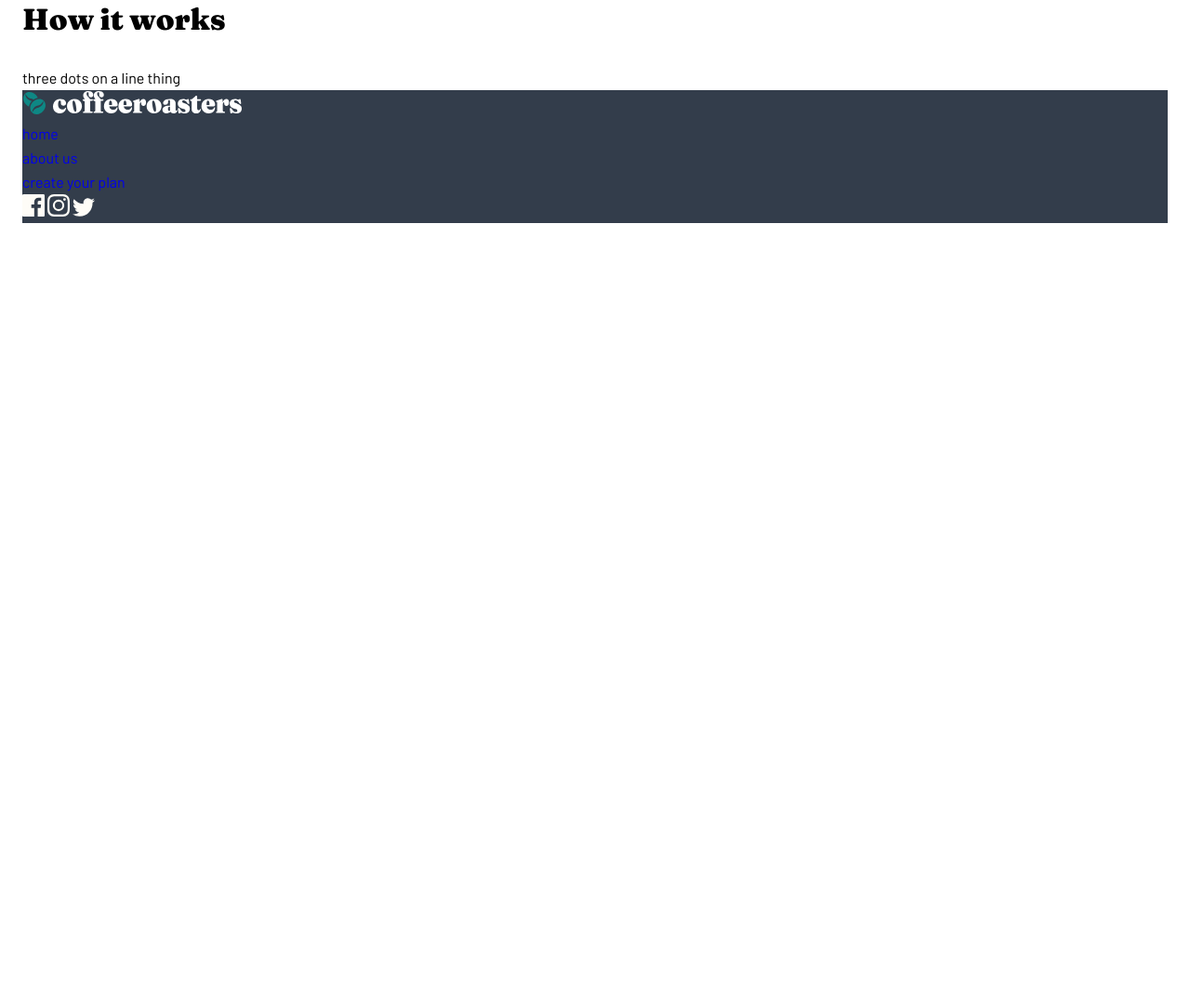
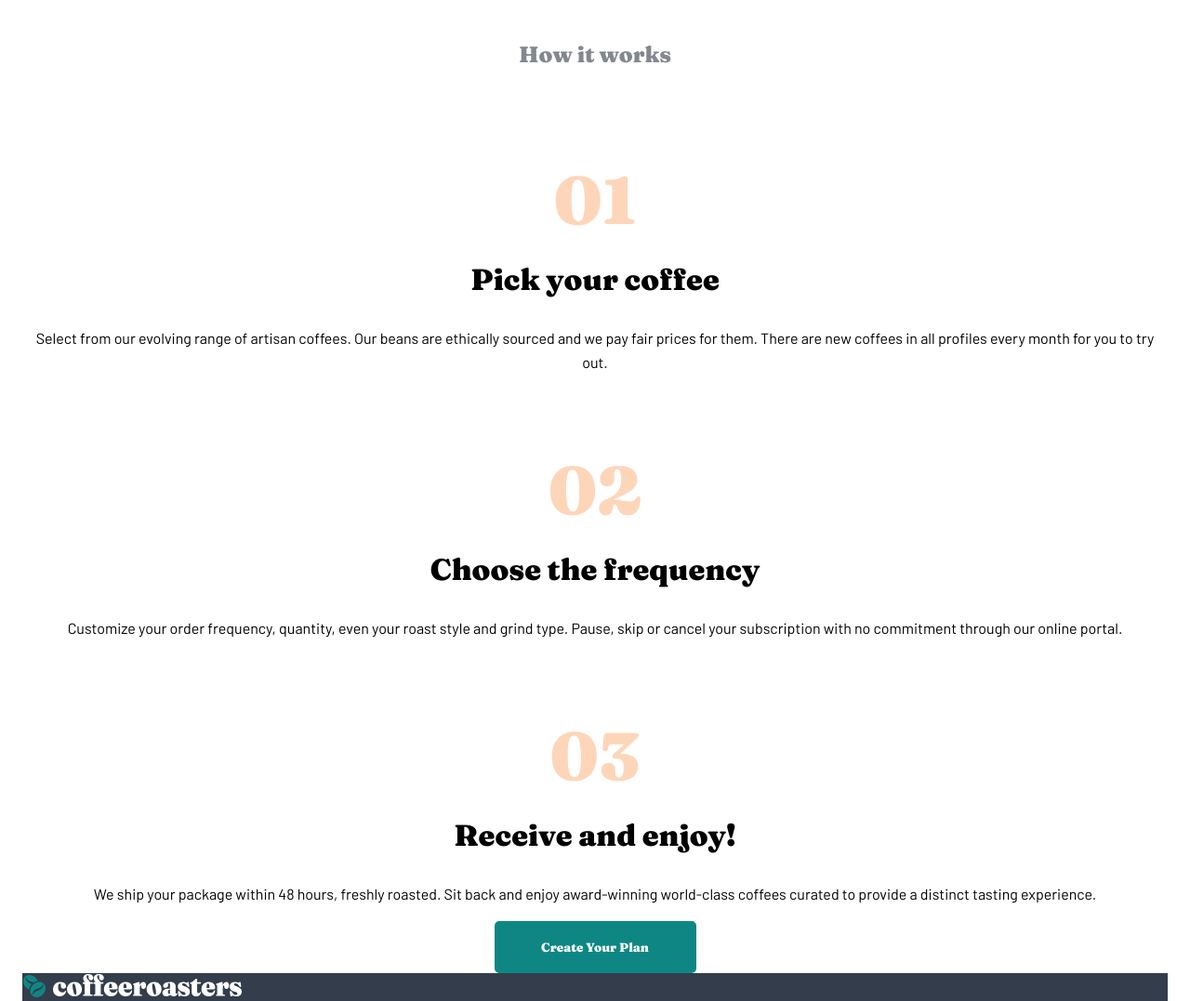
Before and after one commit to chrisyoung0101/coffee-roasters-home-page-study, a plain HTML site: page index.html in a window 1280 px wide. Shown: the part 3516-4593 px from the top of the page at 93% size. Before the commit the page ends 3913 px from the top, so only its background shows below. Drawn offline with Linux system fonts and the light colour scheme.

Commit message:
continue How It Works section stying

```diff
--- a/index.css
+++ b/index.css
@@ -310,6 +310,28 @@ nav ul {
 /* 3.5 how it works section */
 /* *** *** *** *** *** *** *** *** ***  */
 
+.container-howItWorks {
+  display: flex;
+  flex-direction: column;
+  align-items: center;
+  text-align: center;
+}
+
+.header-howItWorks {
+  color: var(--grey);
+  margin-top: 3em;
+}
+
+/* big digit */
+.card-howItWorks h1 {
+  color: var(--pale-orange);
+  margin: 1em 0 0;
+}
+
+.card-howItWorks h3 {
+  white-space: nowrap;
+}
+
 /* *** *** *** *** *** *** *** *** ***  */
 /*** 3.6 footer ***/
 /* *** *** *** *** *** *** *** *** ***  */
--- a/index.html
+++ b/index.html
@@ -111,9 +111,6 @@
         </section>
 
 
-        <!--
-           parent container with header, paragraph and three card elements.  Card elements begin to overflow the bottom of the parent so does the parent just have a fixed height?
-        -->
         <section class="whyChooseUs">
 
             <h3 class="whyChooseUsHeader">Why choose us?</h3>
@@ -149,9 +146,37 @@
 
 
         <section class="howItWorks">
-            <h3>How it works</h3>
-            <div>three dots on a line thing</div>
+            <div class="container-howItWorks">
+                <h4 class="header-howItWorks">How it works</h4>
+
+                <div class="card-howItWorks">
+                    <h1>01</h1>
+                    <h3>Pick your coffee</h3>
+                    <p>Select from our evolving range of artisan coffees. Our beans are ethically
+                        sourced and we pay fair prices for them. There are new coffees in all profiles
+                        every month for you to try out.</p>
+                </div>
+                <div class="card-howItWorks">
+                    <h1>02</h1>
+                    <h3>Choose the frequency</h3>
+                    <p>
+                        Customize your order frequency, quantity, even your roast style and grind type.
+                        Pause, skip or cancel your subscription with no commitment through our online portal.
+                    </p>
+                </div>
+                <div class="card-howItWorks">
+                    <h1>03</h1>
+                    <h3>Receive and enjoy!</h3>
+                    <p>
+                        We ship your package within 48 hours, freshly roasted. Sit back and enjoy award-winning
+                        world-class coffees curated to provide a distinct tasting experience.</p>
+                </div>
+                <button class="main-default-btn">Create Your Plan</button>
+            </div>
+
         </section>
+
+
         <footer>
 
             <svg width="237" height="27">
```
